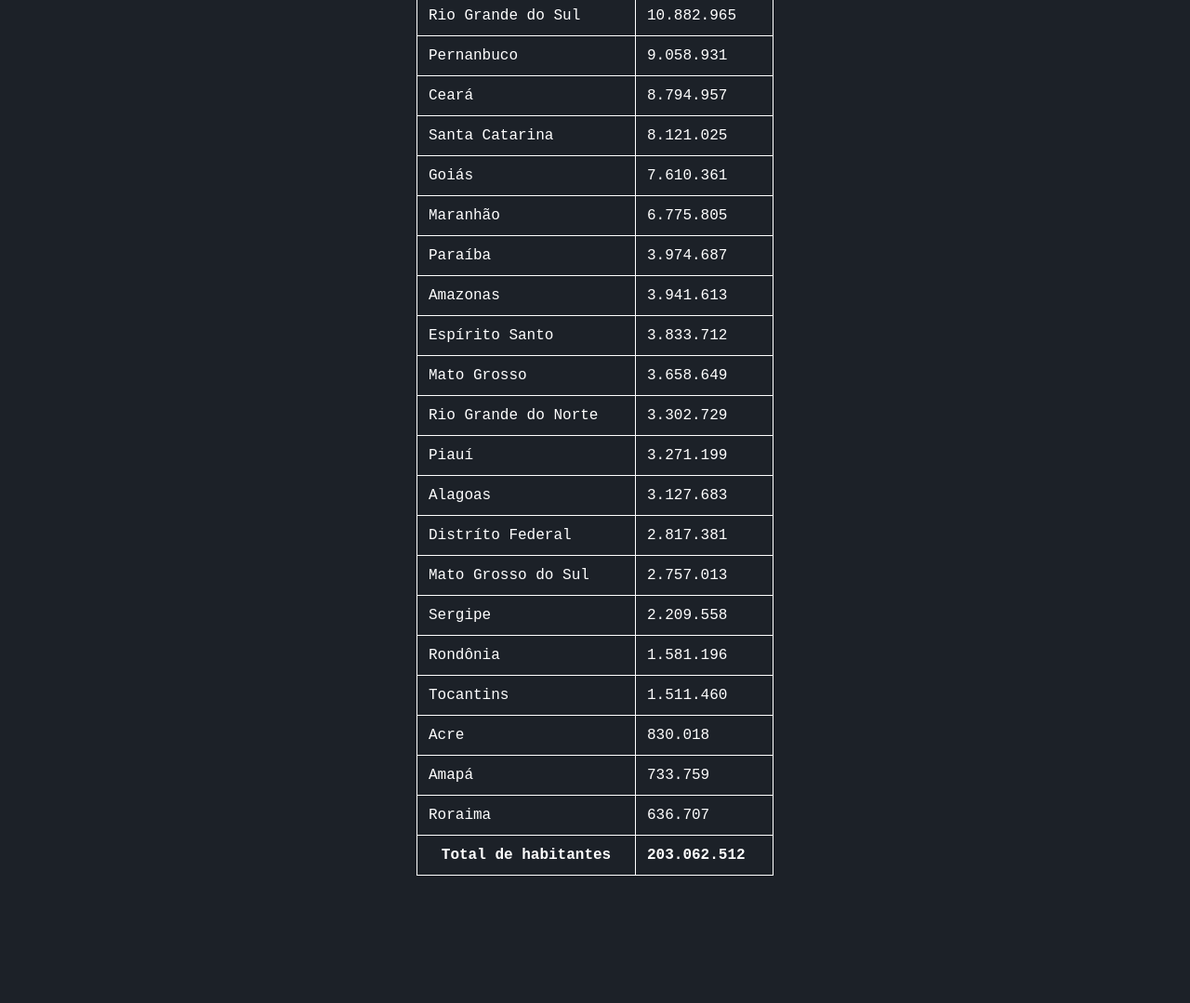
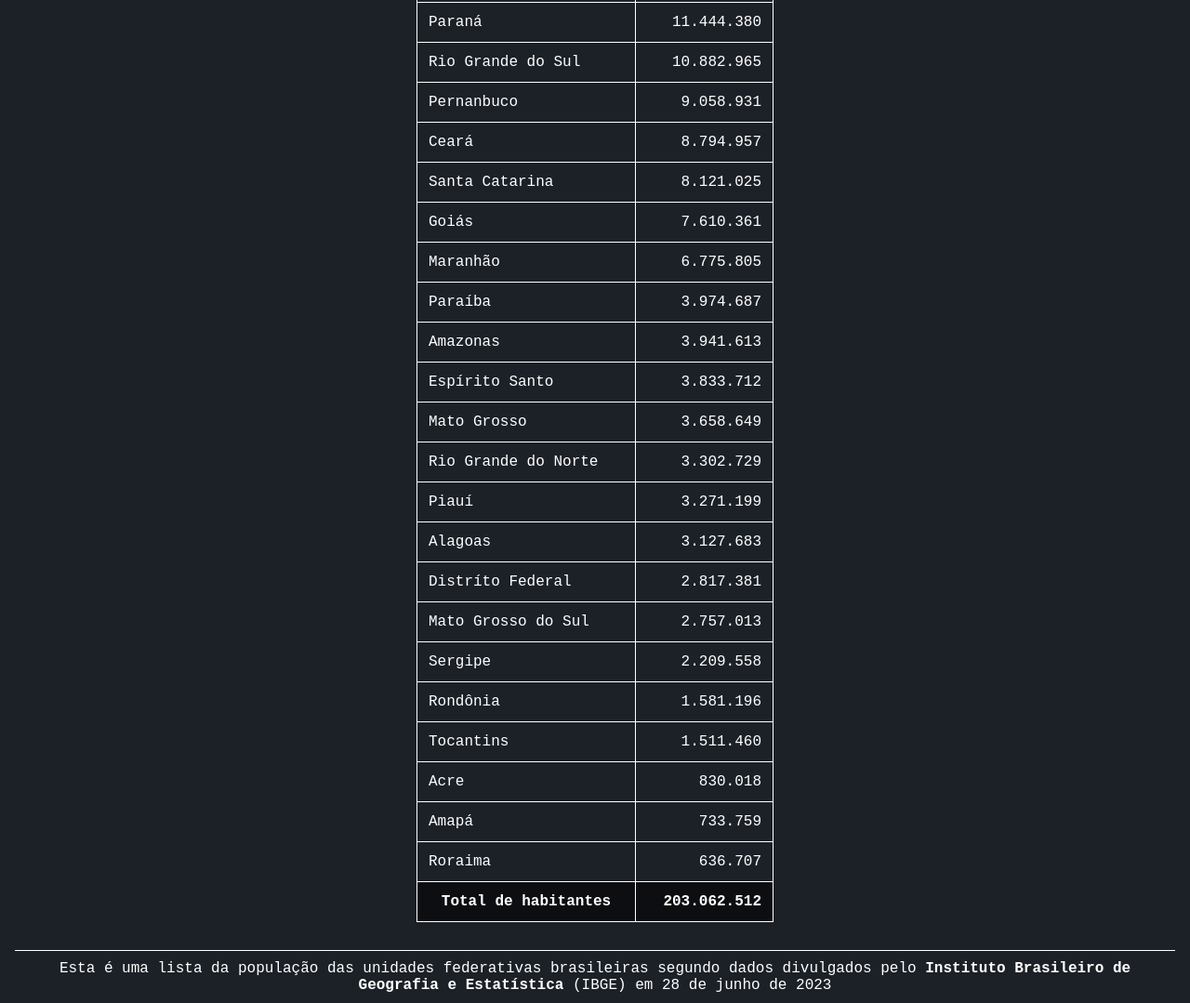
Before and after one commit to tiagosassis/html-css, a plain HTML site: page ex024/tabela001.html in a window 1280 px wide. Shown: the part 400-1479 px from the top of the page at 93% size. Before the commit the page ends 1342 px from the top, so only its background shows below. Drawn offline with Linux system fonts and the light colour scheme.

Commit message:
tabela 001 completa

```diff
--- a/ex024/css/style.css
+++ b/ex024/css/style.css
@@ -16,13 +16,55 @@ h1{
     margin: 50px;
 }
 
+caption{
+    padding: 5px;
+    font-size: 1.1em;
+}
+
 table{
     width: 30vw;
-    margin: auto;
     border-collapse: collapse;
+    margin: 30px auto;
+    position: relative;
+}
+
+/* tbody tr:nth-child(odd){     Criar efeito zebrado em tabela
+    background-color: #303844;
+
+} */
+
+thead > tr > th{
+    position: sticky;
+    top: -1px;
 }
 
 td, th{
     border: 1px solid white;
     padding: 12px;
 }
+
+thead th, tfoot{
+    background-color: #0c0e11;
+}
+
+footer{
+    max-width: 96vw;
+    margin: auto;
+    text-align: center;
+    padding: 10px;
+    border-top: 1px solid white;
+}
+
+a{
+    text-decoration: none;
+    color: white;
+    font-weight: bolder;
+}
+
+a:hover{
+    text-decoration: underline;
+}
+
+.number{
+    text-align: right;
+}
--- a/ex024/index.html
+++ b/ex024/tabela001.html
@@ -9,7 +9,7 @@
 <body>
 
     <main>
-        <h1>Lista de unidades federativas do Brasil por população</h1>
+        <h1>População Brasileira</h1>
 
     <!--
         HIERARQUIA DE TABELAS EM HTML
@@ -31,6 +31,7 @@
     -->
 
     <table>
+        <caption>Lista de unidades federativas do Brasil por população</caption>
         <thead>
             <tr>
                 <th>Estado</th>
@@ -40,113 +41,113 @@
         <tbody>
             <tr>
                 <td>São Paulo</td>
-                <td>44.411.238</td>
+                <td class="number">44.411.238</td>
             </tr>
             <tr>
                 <td>Minas Gerais</td>
-                <td>20.538.718</td>
+                <td class="number">20.538.718</td>
             </tr>
             <tr>
                 <td>Rio de Janeiro</td>
-                <td>16.054.524</td>
+                <td class="number">16.054.524</td>
             </tr>
             <tr>
                 <td>Bahia</td>
-                <td>14.141.626</td>
+                <td class="number">14.141.626</td>
             </tr>
             <tr>
                 <td>Paraná</td>
-                <td>11.444.380</td>
+                <td class="number">11.444.380</td>
             </tr>
             <tr>
                 <td>Rio Grande do Sul</td>
-                <td>10.882.965</td>
+                <td class="number">10.882.965</td>
             </tr>
             <tr>
                 <td>Pernanbuco</td>
-                <td>9.058.931</td>
+                <td class="number">9.058.931</td>
             </tr>
             <tr>
                 <td>Ceará</td>
-                <td>8.794.957</td>
+                <td class="number">8.794.957</td>
             </tr>
             <tr>
                 <td>Santa Catarina</td>
-                <td>8.121.025</td>
+                <td class="number">8.121.025</td>
             </tr>
             <tr>
                 <td>Goiás</td>
-                <td>7.610.361</td>
+                <td class="number">7.610.361</td>
             </tr>
             <tr>
                 <td>Maranhão</td>
-                <td>6.775.805</td>
+                <td class="number">6.775.805</td>
             </tr>
             <tr>
                 <td>Paraíba</td>
-                <td>3.974.687</td>
+                <td class="number">3.974.687</td>
             </tr>
             <tr>
                 <td>Amazonas</td>
-                <td>3.941.613</td>
+                <td class="number">3.941.613</td>
             </tr>
             <tr>
                 <td>Espírito Santo</td>
-                <td>3.833.712</td>
+                <td class="number">3.833.712</td>
             </tr>
             <tr>
                 <td>Mato Grosso</td>
-                <td>3.658.649</td>
+                <td class="number">3.658.649</td>
             </tr>
             <tr>
                 <td>Rio Grande do Norte</td>
-                <td>3.302.729</td>
+                <td class="number">3.302.729</td>
             </tr>
             <tr>
                 <td>Piauí</td>
-                <td>3.271.199</td>
+                <td class="number">3.271.199</td>
             </tr>
             <tr>
                 <td>Alagoas</td>
-                <td>3.127.683</td>
+                <td class="number">3.127.683</td>
             </tr>
             <tr>
                 <td>Distríto Federal</td>
-                <td>2.817.381</td>
+                <td class="number">2.817.381</td>
             </tr>
             <tr>
                 <td>Mato Grosso do Sul</td>
-                <td>2.757.013</td>
+                <td class="number">2.757.013</td>
             </tr>
             <tr>
                 <td>Sergipe</td>
-                <td>2.209.558</td>
+                <td class="number">2.209.558</td>
             </tr>
             <tr>
                 <td>Rondônia</td>
-                <td>1.581.196</td>
+                <td class="number">1.581.196</td>
             </tr>
             <tr>
                 <td>Tocantins</td>
-                <td>1.511.460</td>
+                <td class="number">1.511.460</td>
             </tr>
             <tr>
                 <td>Acre</td>
-                <td>830.018</td>
+                <td class="number">830.018</td>
             </tr>
             <tr>
                 <td>Amapá</td>
-                <td>733.759</td>
+                <td class="number">733.759</td>
             </tr>
             <tr>
                 <td>Roraima</td>
-                <td>636.707</td>
+                <td class="number">636.707</td>
             </tr>
         </tbody>
         <tfoot>
             <tr>
                 <th>Total de habitantes</th>
-                <td><strong>203.062.512</strong></td>
+                <td class="number"><strong>203.062.512</strong></td>
             </tr>
         </tfoot>
     </table>
@@ -179,5 +180,8 @@
     </table> -->
 
     </main>
+    <footer>
+        <p>Esta é uma lista da população das unidades federativas brasileiras segundo dados divulgados pelo <a href="https://pt.wikipedia.org/wiki/Instituto_Brasileiro_de_Geografia_e_Estat%C3%ADstica" target="_blank" rel="noopener noreferrer">Instituto Brasileiro de Geografia e Estatística</a> (IBGE) em 28 de junho de 2023</p>
+    </footer>
 </body>
 </html>
```
